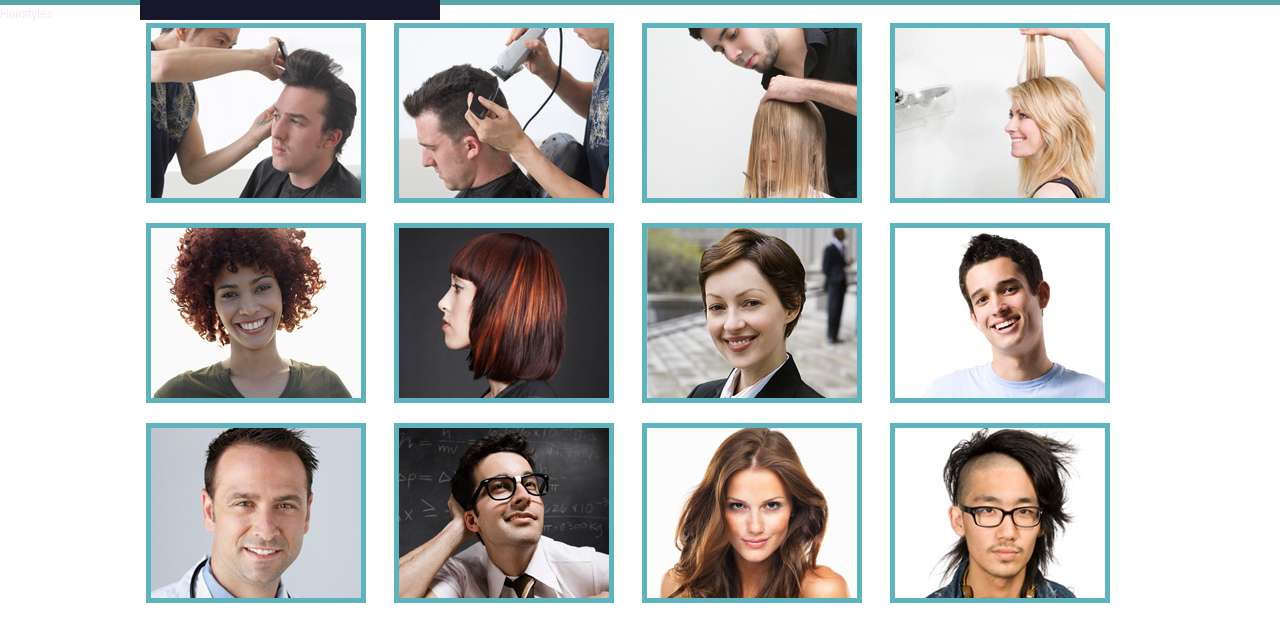
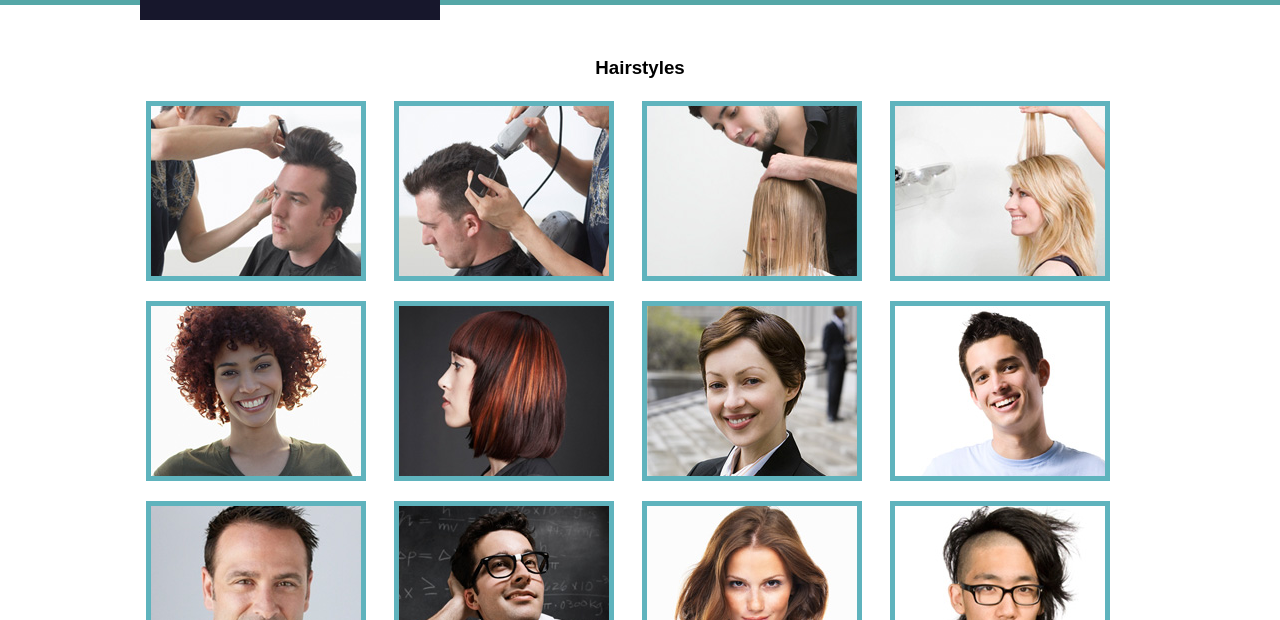
Before and after one commit to Fgonzalez409/hairSalonWebsite, a plain HTML site: page pages/hairstyle.html in a window 1280 px wide. Shown: the part 145-765 px from the top of the page. Drawn offline with Linux system fonts and the light colour scheme.

Commit message:
more styling issues fixed!

```diff
--- a/pages/hairstyle.html
+++ b/pages/hairstyle.html
@@ -32,8 +32,8 @@
             </div>
         </div>
     </header>
-    <div id="p-container">
-        <p>Hairstyles</p>
+    <div id="h3-container">
+        <h3>Hairstyles</h3>
     </div>
 
     <div class="grid-container">
--- a/styles/contact.css
+++ b/styles/contact.css
@@ -142,6 +142,9 @@ p > a {
     color: #464646;
 }
 
-ul {
+.body-container > ul {
     list-style: none;
+    list-style-type: none;
+    margin: 0;
+    padding: 0;
 }
--- a/styles/hairstyle.css
+++ b/styles/hairstyle.css
@@ -102,10 +102,12 @@ li {
     box-shadow: 5px 5px 5%;
 }
 
-p {
-    margin: 0 auto;
-    font-size: 12px;
-    color: #ededed;
+#h3-container {
+    margin: auto;
+    display: flex;
+    justify-content: center;
+    margin-top:30px;
+    color: black;
 }
 
 #show-more {
```
Also changed, not shown: pages/news.html (+1 -0 lines).
